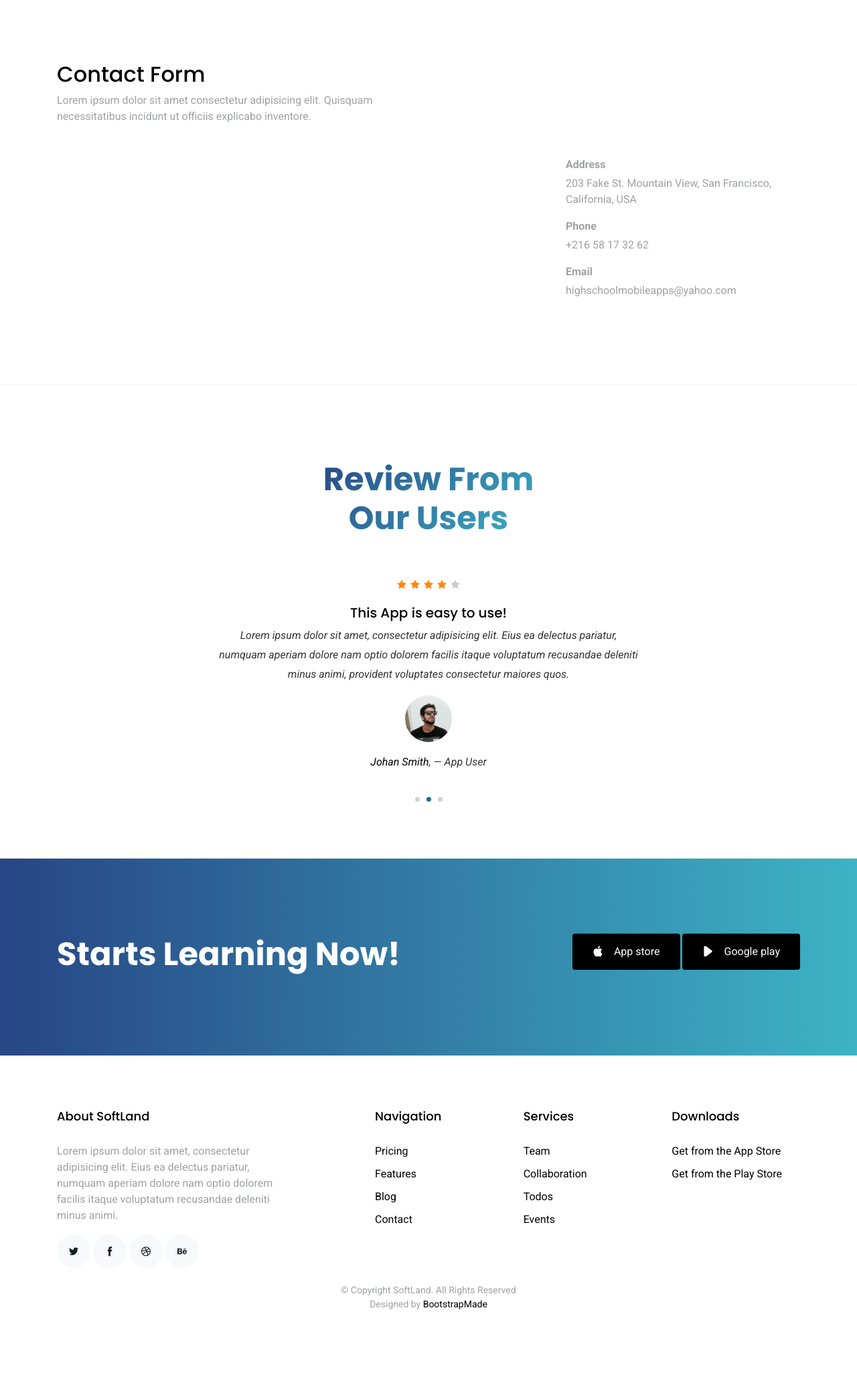
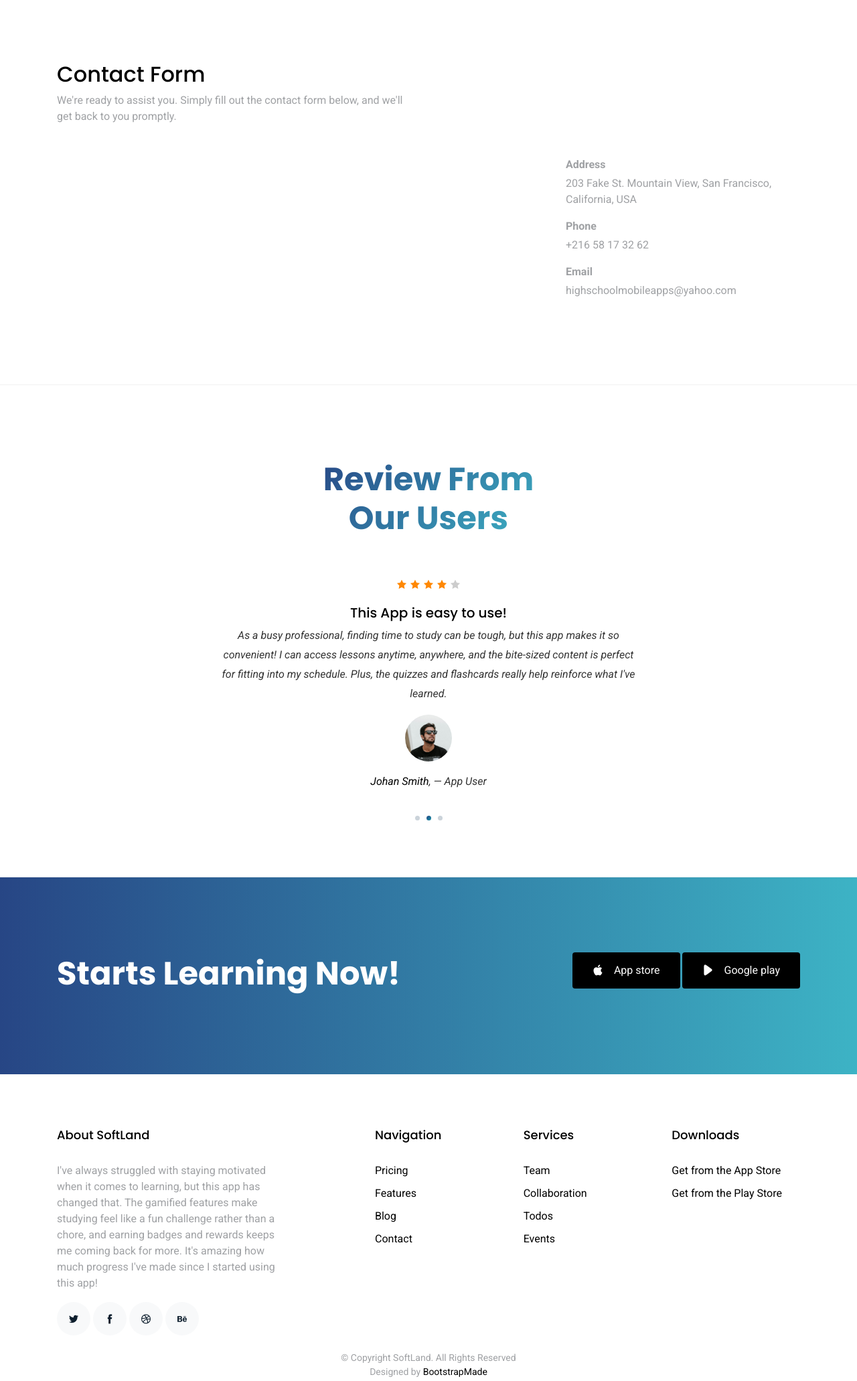
Before and after one commit to powerinthepocket/powerinthepocket.github.io, a plain HTML site: page contact.html in a window 1280 px wide. Shown: the part 500-2562 px from the top of the page at 67% size. Before the commit the page ends 2498 px from the top, so only its background shows below. Drawn offline with Linux system fonts and the light colour scheme.

Commit message:
Update contact.html

```diff
--- a/contact.html
+++ b/contact.html
@@ -124,7 +124,7 @@
           <div class="col-md-6" data-aos="fade-up">
 
             <h2>Contact Form</h2>
-            <p class="mb-0">Lorem ipsum dolor sit amet consectetur adipisicing elit. Quisquam necessitatibus incidunt ut officiis explicabo inventore.</p>
+            <p class="mb-0">We're ready to assist you. Simply fill out the contact form below, and we'll get back to you promptly. </p>
           </div>
 
         </div>
@@ -174,9 +174,7 @@
                 </p>
                 <h3>Excellent App!</h3>
                 <blockquote>
-                  <p>Lorem ipsum dolor sit amet, consectetur adipisicing elit. Eius ea delectus pariatur, numquam
-                    aperiam dolore nam optio dolorem facilis itaque voluptatum recusandae deleniti minus animi,
-                    provident voluptates consectetur maiores quos.</p>
+                  <p>I've been using this app for a few weeks now, and it's been a game-changer for my learning journey! The interactive lessons make studying so much more engaging, and I love how I can track my progress and set goals. Highly recommend it!</p>
                 </blockquote>
 
                 <p class="review-user">
@@ -198,9 +196,7 @@
                 </p>
                 <h3>This App is easy to use!</h3>
                 <blockquote>
-                  <p>Lorem ipsum dolor sit amet, consectetur adipisicing elit. Eius ea delectus pariatur, numquam
-                    aperiam dolore nam optio dolorem facilis itaque voluptatum recusandae deleniti minus animi,
-                    provident voluptates consectetur maiores quos.</p>
+                  <p>As a busy professional, finding time to study can be tough, but this app makes it so convenient! I can access lessons anytime, anywhere, and the bite-sized content is perfect for fitting into my schedule. Plus, the quizzes and flashcards really help reinforce what I've learned.</p>
                 </blockquote>
 
                 <p class="review-user">
@@ -222,9 +218,7 @@
                 </p>
                 <h3>Awesome functionality!</h3>
                 <blockquote>
-                  <p>Lorem ipsum dolor sit amet, consectetur adipisicing elit. Eius ea delectus pariatur, numquam
-                    aperiam dolore nam optio dolorem facilis itaque voluptatum recusandae deleniti minus animi,
-                    provident voluptates consectetur maiores quos.</p>
+                  <p>I've tried other education apps before, but none compare to this one. The quality of the content is top-notch, and I appreciate how the app adapts to my learning pace. Whether I'm brushing up on a skill or diving into a new subject, this app has everything I need to succeed.</p>
                 </blockquote>
 
                 <p class="review-user">
@@ -263,8 +257,7 @@
       <div class="row">
         <div class="col-md-4 mb-4 mb-md-0">
           <h3>About SoftLand</h3>
-          <p>Lorem ipsum dolor sit amet, consectetur adipisicing elit. Eius ea delectus pariatur, numquam aperiam
-            dolore nam optio dolorem facilis itaque voluptatum recusandae deleniti minus animi.</p>
+          <p>I've always struggled with staying motivated when it comes to learning, but this app has changed that. The gamified features make studying feel like a fun challenge rather than a chore, and earning badges and rewards keeps me coming back for more. It's amazing how much progress I've made since I started using this app!</p>
           <p class="social">
             <a href="#"><span class="icofont-twitter"></span></a>
             <a href="#"><span class="icofont-facebook"></span></a>
```
